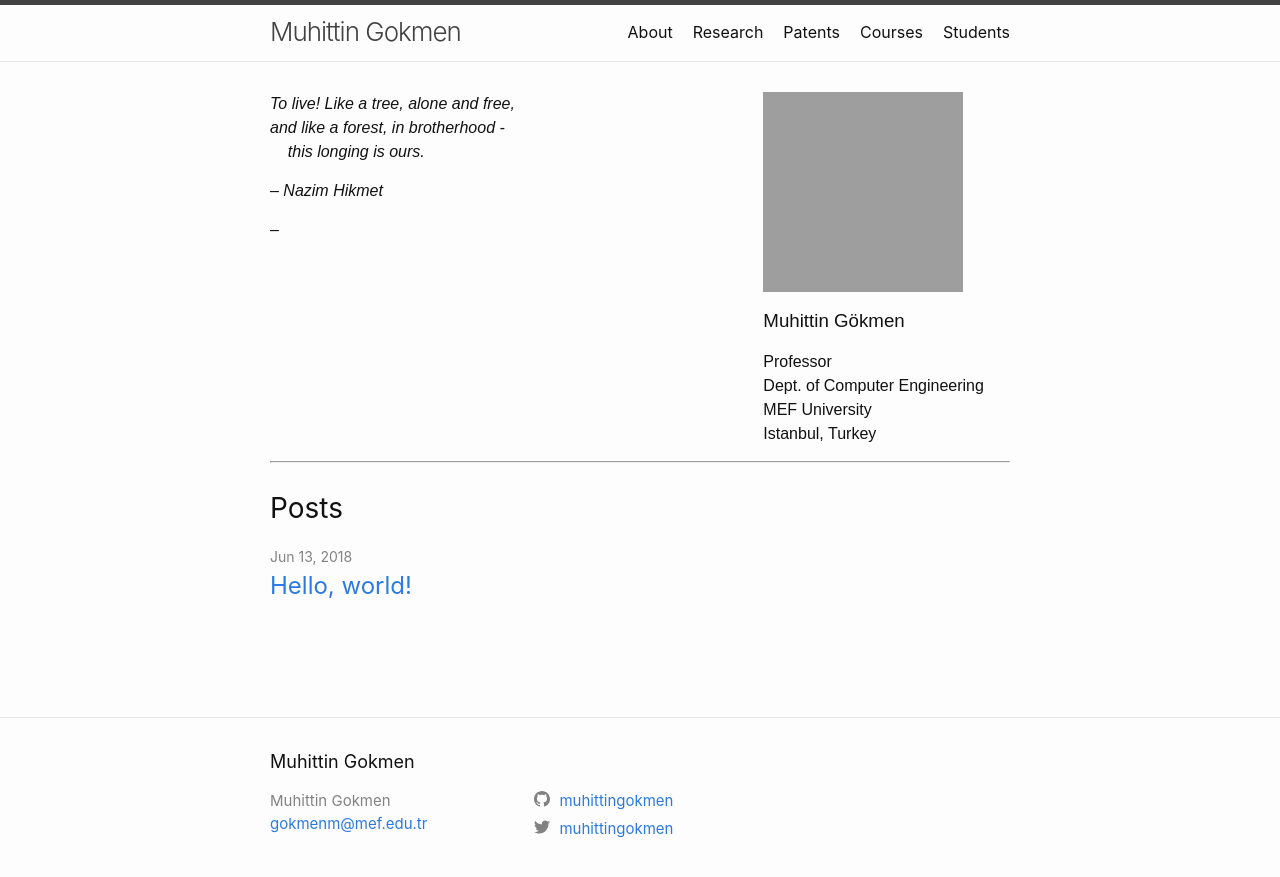
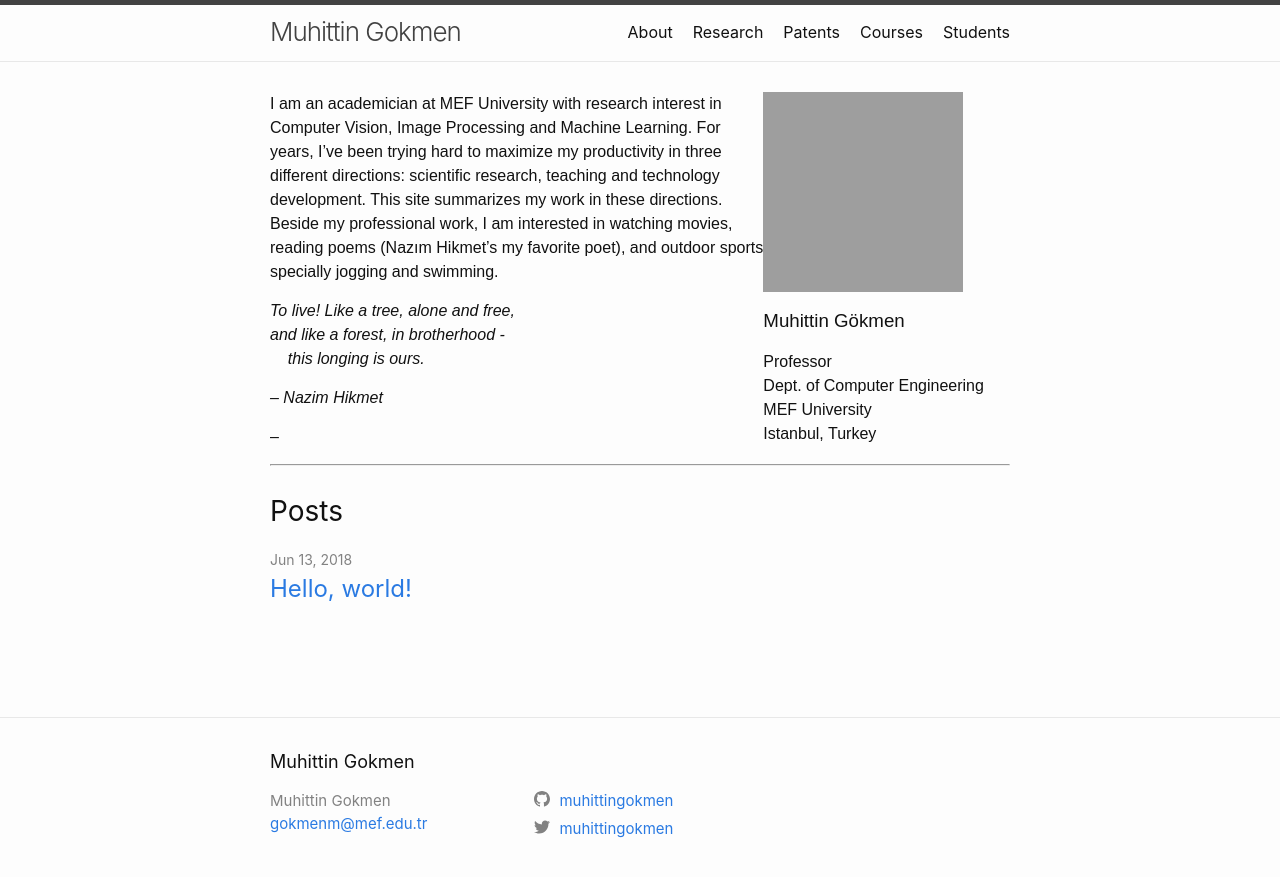
Before and after one commit to muhittingokmen/muhittingokmen.github.io, a Jekyll site: the page built from index.md, in a window 1280 px wide. Shown: the top 877 px of the page. Built offline with Jekyll 4.4.1, drawn with Linux system fonts in a browser that asks for light colours; grey boxes are pictures that could not be loaded.

Commit message:
Update index.md

```diff
--- a/index.md
+++ b/index.md
@@ -4,6 +4,8 @@
 # See: https://jekyllrb.com/docs/themes/#overriding-theme-defaults
 layout: home
 ---
+I am an academician at MEF University with research interest in Computer Vision, Image Processing and Machine Learning. For years, I've been trying hard to maximize my productivity in three different directions: scientific research, teaching and  technology development. This site summarizes my work in these directions. Beside my professional work, I am interested in watching movies, reading poems (Nazım Hikmet's my favorite poet), and outdoor sports specially jogging and swimming.
+
 
 *To live! Like a tree, alone and free,
 and like a forest, in brotherhood -
```
